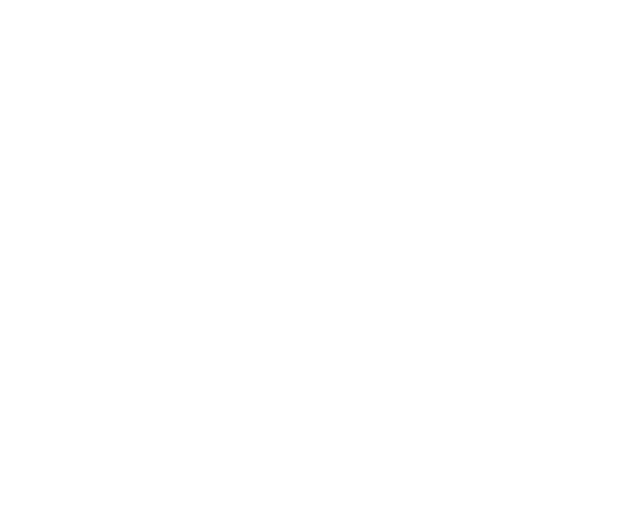
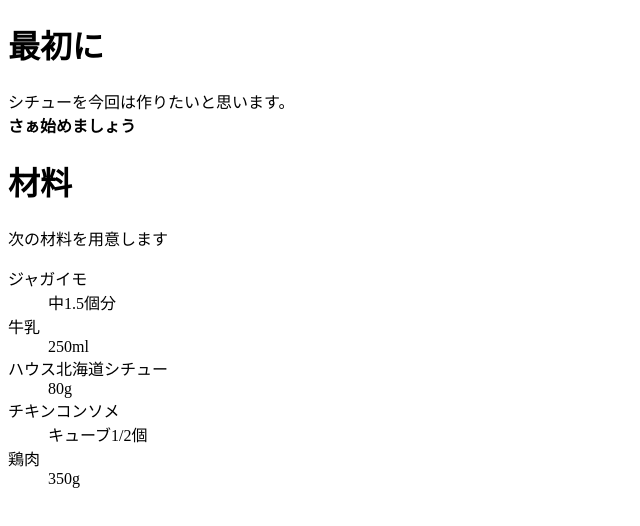
Before and after one commit to atsushi461/web1-5, a plain HTML site: page index.html in a window 1280 px wide. Shown: the whole page, without its empty margins (0-640 px from the left). Drawn offline with Linux system fonts and the light colour scheme.

Commit message:
Update index.html

```diff
--- a/index.html
+++ b/index.html
@@ -4,6 +4,18 @@
  </head>
 
  <body>
+  <h1>最初に</h1>
+  <p>シチューを今回は作りたいと思います。<br><strong>さぁ始めましょう</strong></p>
+
+  <h1>材料</h1>
+  <p>次の材料を用意します</p>
+  <d1>
+   <dt>ジャガイモ</dt><dd>中1.5個分</dd>
+   <dt>牛乳</dt><dd>250ml</dd>
+   <dt>ハウス北海道シチュー</dt><dd>80g</dd>
+   <dt>チキンコンソメ</dt><dd>キューブ1/2個</dd>
+   <dt>鶏肉</dt><dd>350g</dd>
+  </d1>
 
 
  </body>
```
